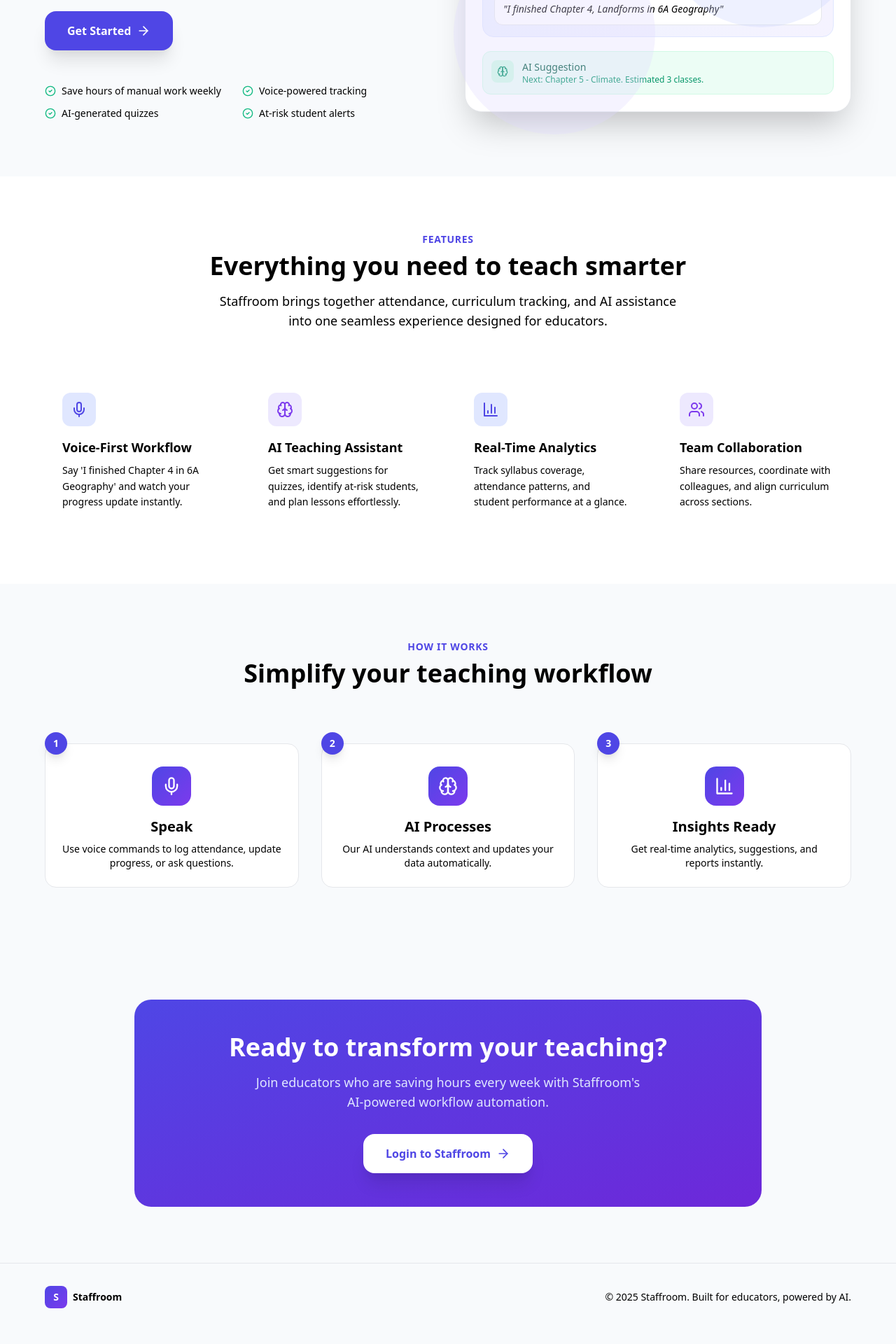
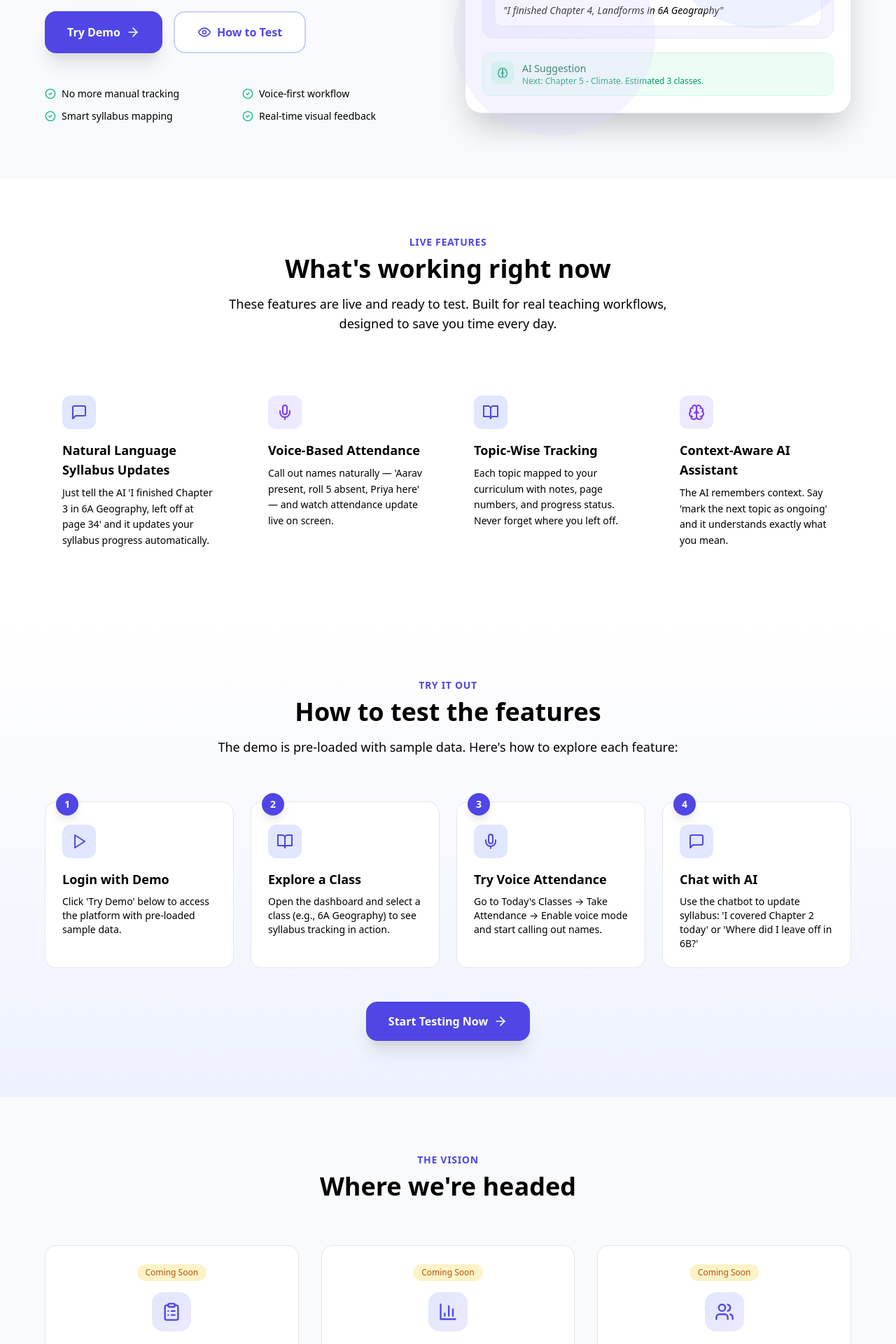
Before and after one commit to Suvichan2005/Staffroom-AI, a React (Vite) app: page / in a window 1280 px wide. Shown: the part 420-2340 px from the top of the page at 70% size. Built offline with nearby package versions, Linux system fonts and the light colour scheme; no server answers.

Commit message:
feat: Revamp Landing Page with New Features and Testing Instructions

```diff
--- a/src/pages/Landing.jsx
+++ b/src/pages/Landing.jsx
@@ -8,7 +8,12 @@
   BarChart3,
   Users,
   Sparkles,
-  CheckCircle2
+  CheckCircle2,
+  MessageSquare,
+  BookOpen,
+  ClipboardList,
+  Eye,
+  Play
 } from "lucide-react";
 
 export default function Landing() {
@@ -16,36 +21,63 @@
 
   const features = [
     {
+      icon: MessageSquare,
+      title: "Natural Language Syllabus Updates",
+      description: "Just tell the AI 'I finished Chapter 3 in 6A Geography, left off at page 34' and it updates your syllabus progress automatically.",
+      color: "indigo"
+    },
+    {
       icon: Mic,
-      title: "Voice-First Workflow",
-      description: "Say 'I finished Chapter 4 in 6A Geography' and watch your progress update instantly.",
+      title: "Voice-Based Attendance",
+      description: "Call out names naturally — 'Aarav present, roll 5 absent, Priya here' — and watch attendance update live on screen.",
+      color: "purple"
+    },
+    {
+      icon: BookOpen,
+      title: "Topic-Wise Tracking",
+      description: "Each topic mapped to your curriculum with notes, page numbers, and progress status. Never forget where you left off.",
       color: "indigo"
     },
     {
       icon: Brain,
-      title: "AI Teaching Assistant",
-      description: "Get smart suggestions for quizzes, identify at-risk students, and plan lessons effortlessly.",
-      color: "purple"
-    },
-    {
-      icon: BarChart3,
-      title: "Real-Time Analytics",
-      description: "Track syllabus coverage, attendance patterns, and student performance at a glance.",
-      color: "indigo"
-    },
-    {
-      icon: Users,
-      title: "Team Collaboration",
-      description: "Share resources, coordinate with colleagues, and align curriculum across sections.",
+      title: "Context-Aware AI Assistant",
+      description: "The AI remembers context. Say 'mark the next topic as ongoing' and it understands exactly what you mean.",
       color: "purple"
     }
   ];
 
   const benefits = [
-    "Save hours of manual work weekly",
-    "Voice-powered tracking",
-    "AI-generated quizzes",
-    "At-risk student alerts"
+    "No more manual tracking",
+    "Voice-first workflow",
+    "Smart syllabus mapping",
+    "Real-time visual feedback"
+  ];
+
+  const howToTest = [
+    {
+      step: "1",
+      title: "Login with Demo",
+      desc: "Click 'Try Demo' below to access the platform with pre-loaded sample data.",
+      icon: Play
+    },
+    {
+      step: "2",
+      title: "Explore a Class",
+      desc: "Open the dashboard and select a class (e.g., 6A Geography) to see syllabus tracking in action.",
+      icon: BookOpen
+    },
+    {
+      step: "3",
+      title: "Try Voice Attendance",
+      desc: "Go to Today's Classes → Take Attendance → Enable voice mode and start calling out names.",
+      icon: Mic
+    },
+    {
+      step: "4",
+      title: "Chat with AI",
+      desc: "Use the chatbot to update syllabus: 'I covered Chapter 2 today' or 'Where did I leave off in 6B?'",
+      icon: MessageSquare
+    }
   ];
 
   const getColorClasses = (color) => {
@@ -89,7 +121,7 @@
               <div className="space-y-4">
                 <div className="inline-flex items-center gap-2 px-4 py-2 rounded-full bg-indigo-100 text-indigo-700 text-sm font-medium">
                   <Sparkles className="w-4 h-4" />
-                  AI-Powered Teacher Assistant
+                  Early Preview
                 </div>
                 <h1 className="text-4xl sm:text-5xl lg:text-6xl font-bold text-black-900 leading-tight">
                   The Staffroom
@@ -97,8 +129,8 @@
                   Deserve
                 </h1>
                 <p className="text-lg text-black-600 leading-relaxed max-w-xl">
-                  Streamline attendance, track curriculum, and get AI-powered insights — all through voice commands.
-                  Spend less time on paperwork, more time teaching.
+                  Voice and AI-powered workflows to reduce repetitive admin tasks — track syllabus, take attendance,
+                  and manage classes naturally. Spend less time on paperwork, more time teaching.
                 </p>
               </div>
 
@@ -107,9 +139,16 @@
                   onClick={() => navigate("/login")}
                   className="flex items-center justify-center gap-2 px-8 py-4 rounded-2xl bg-indigo-600 text-white font-semibold text-base hover:bg-indigo-700 transition-all shadow-xl shadow-indigo-200 hover:shadow-2xl hover:shadow-indigo-300"
                 >
-                  Get Started
+                  Try Demo
                   <ArrowRight className="w-5 h-5" />
                 </button>
+                <a
+                  href="#how-to-test"
+                  className="flex items-center justify-center gap-2 px-8 py-4 rounded-2xl bg-white text-indigo-600 font-semibold text-base border-2 border-indigo-200 hover:border-indigo-300 hover:bg-indigo-50 transition-all"
+                >
+                  <Eye className="w-5 h-5" />
+                  How to Test
+                </a>
               </div>
 
               {/* Quick Benefits */}
@@ -205,13 +244,13 @@
             viewport={{ once: true }}
             className="text-center mb-16"
           >
-            <p className="text-sm font-semibold text-indigo-600 uppercase tracking-wider mb-2">Features</p>
+            <p className="text-sm font-semibold text-indigo-600 uppercase tracking-wider mb-2">Live Features</p>
             <h2 className="text-3xl sm:text-4xl font-bold text-black-900 mb-4">
-              Everything you need to teach smarter
+              What's working right now
             </h2>
             <p className="text-lg text-black-600 max-w-2xl mx-auto">
-              Staffroom brings together attendance, curriculum tracking, and AI assistance
-              into one seamless experience designed for educators.
+              These features are live and ready to test. Built for real teaching workflows,
+              designed to save you time every day.
             </p>
           </motion.div>
 
@@ -239,7 +278,66 @@
         </div>
       </section>
 
-      {/* How It Works */}
+      {/* How to Test Section */}
+      <section id="how-to-test" className="py-20 px-4 sm:px-6 bg-gradient-to-b from-white to-indigo-50">
+        <div className="max-w-6xl mx-auto">
+          <motion.div
+            initial={{ opacity: 0, y: 20 }}
+            whileInView={{ opacity: 1, y: 0 }}
+            viewport={{ once: true }}
+            className="text-center mb-16"
+          >
+            <p className="text-sm font-semibold text-indigo-600 uppercase tracking-wider mb-2">Try It Out</p>
+            <h2 className="text-3xl sm:text-4xl font-bold text-black-900 mb-4">
+              How to test the features
+            </h2>
+            <p className="text-lg text-black-600 max-w-2xl mx-auto">
+              The demo is pre-loaded with sample data. Here's how to explore each feature:
+            </p>
+          </motion.div>
+
+          <div className="grid md:grid-cols-2 lg:grid-cols-4 gap-6">
+            {howToTest.map((item, i) => (
+              <motion.div
+                key={item.step}
+                initial={{ opacity: 0, y: 20 }}
+                whileInView={{ opacity: 1, y: 0 }}
+                viewport={{ once: true }}
+                transition={{ delay: i * 0.1 }}
+                className="relative"
+              >
+                <div className="absolute -top-3 left-4 w-8 h-8 rounded-full bg-indigo-600 text-white text-sm font-bold flex items-center justify-center z-10 shadow-lg">
+                  {item.step}
+                </div>
+                <div className="bg-white rounded-2xl border border-black-200 p-6 pt-8 h-full hover:shadow-lg transition-shadow">
+                  <div className="w-12 h-12 rounded-xl bg-indigo-100 flex items-center justify-center mb-4">
+                    <item.icon className="w-6 h-6 text-indigo-600" />
+                  </div>
+                  <h3 className="text-lg font-semibold text-black-800 mb-2">{item.title}</h3>
+                  <p className="text-sm text-black-600">{item.desc}</p>
+                </div>
+              </motion.div>
+            ))}
+          </div>
+
+          <motion.div
+            initial={{ opacity: 0, y: 20 }}
+            whileInView={{ opacity: 1, y: 0 }}
+            viewport={{ once: true }}
+            className="mt-12 text-center"
+          >
+            <button
+              onClick={() => navigate("/login")}
+              className="inline-flex items-center gap-2 px-8 py-4 rounded-2xl bg-indigo-600 text-white font-semibold text-base hover:bg-indigo-700 transition-all shadow-xl shadow-indigo-200"
+            >
+              Start Testing Now
+              <ArrowRight className="w-5 h-5" />
+            </button>
+          </motion.div>
+        </div>
+      </section>
+
+      {/* Vision Section */}
       <section className="py-20 px-4 sm:px-6">
         <div className="max-w-6xl mx-auto">
           <motion.div
@@ -248,33 +346,47 @@
             viewport={{ once: true }}
             className="text-center mb-16"
           >
-            <p className="text-sm font-semibold text-indigo-600 uppercase tracking-wider mb-2">How It Works</p>
+            <p className="text-sm font-semibold text-indigo-600 uppercase tracking-wider mb-2">The Vision</p>
             <h2 className="text-3xl sm:text-4xl font-bold text-black-900 mb-4">
-              Simplify your teaching workflow
+              Where we're headed
             </h2>
           </motion.div>
 
           <div className="grid md:grid-cols-3 gap-8">
             {[
-              { step: "1", icon: Mic, title: "Speak", desc: "Use voice commands to log attendance, update progress, or ask questions." },
-              { step: "2", icon: Brain, title: "AI Processes", desc: "Our AI understands context and updates your data automatically." },
-              { step: "3", icon: BarChart3, title: "Insights Ready", desc: "Get real-time analytics, suggestions, and reports instantly." }
+              {
+                icon: ClipboardList,
+                title: "Assignment & Assessment",
+                desc: "AI-generated quizzes, assignment tracking, and automatic score logging from voice or image input.",
+                status: "Coming Soon"
+              },
+              {
+                icon: BarChart3,
+                title: "Student Insights",
+                desc: "Smart alerts for at-risk students, attendance patterns, and personalized teaching suggestions.",
+                status: "Coming Soon"
+              },
+              {
+                icon: Users,
+                title: "HOD & Admin Dashboards",
+                desc: "Syllabus oversight across sections, timetable management, substitution handling, and coordination tools.",
+                status: "Coming Soon"
+              }
             ].map((item, i) => (
               <motion.div
-                key={item.step}
+                key={item.title}
                 initial={{ opacity: 0, y: 20 }}
                 whileInView={{ opacity: 1, y: 0 }}
                 viewport={{ once: true }}
                 transition={{ delay: i * 0.15 }}
-                className="relative pt-4"
+                className="relative"
               >
-                {/* Step Number */}
-                <div className="absolute top-0 -translate-x-1/2 w-8 h-8 rounded-full bg-indigo-600 text-white text-sm font-bold flex items-center justify-center z-10 shadow-lg">
-                  {item.step}
-                </div>
-                <div className="bg-white rounded-2xl border border-black-200 p-6 pt-8 text-center hover:shadow-lg transition-shadow">
-                  <div className="w-14 h-14 rounded-2xl bg-gradient-to-br from-indigo-600 to-purple-600 flex items-center justify-center mx-auto mb-4">
-                    <item.icon className="w-7 h-7 text-white" />
+                <div className="bg-white rounded-2xl border border-black-200 p-6 text-center hover:shadow-lg transition-shadow h-full">
+                  <div className="inline-block px-3 py-1 rounded-full bg-yellow-100 text-yellow-700 text-xs font-medium mb-4">
+                    {item.status}
+                  </div>
+                  <div className="w-14 h-14 rounded-2xl bg-gradient-to-br from-indigo-100 to-purple-100 flex items-center justify-center mx-auto mb-4">
+                    <item.icon className="w-7 h-7 text-indigo-600" />
                   </div>
                   <h3 className="text-xl font-semibold text-black-800 mb-2">{item.title}</h3>
                   <p className="text-sm text-black-600">{item.desc}</p>
@@ -282,6 +394,22 @@
               </motion.div>
             ))}
           </div>
+
+          <motion.div
+            initial={{ opacity: 0, y: 20 }}
+            whileInView={{ opacity: 1, y: 0 }}
+            viewport={{ once: true }}
+            className="mt-12 bg-gradient-to-r from-indigo-50 to-purple-50 rounded-2xl p-8 border border-indigo-100"
+          >
+            <div className="max-w-3xl mx-auto text-center">
+              <h3 className="text-xl font-semibold text-black-800 mb-4">The Long-Term Goal</h3>
+              <p className="text-black-600 leading-relaxed">
+                Staffroom AI is designed to be a <strong>teaching companion</strong>, not a replacement for existing systems.
+                It works alongside tools like Google Classroom or campus ERPs, adding intelligence, automation, and analytics
+                on top. The goal is simple: let teachers focus on teaching, while Staffroom handles the rest.
+              </p>
+            </div>
+          </motion.div>
         </div>
       </section>
 
@@ -300,17 +428,17 @@
 
             <div className="relative z-10">
               <h2 className="text-3xl sm:text-4xl font-bold text-white mb-4">
-                Ready to transform your teaching?
+                Your feedback shapes this product
               </h2>
               <p className="text-lg text-indigo-100 mb-8 max-w-xl mx-auto">
-                Join educators who are saving hours every week with Staffroom's
-                AI-powered workflow automation.
+                This is an early prototype built specifically for teachers.
+                I'd genuinely love to hear what works, what doesn't, and what you wish existed.
               </p>
               <button
                 onClick={() => navigate("/login")}
                 className="inline-flex items-center gap-2 px-8 py-4 rounded-2xl bg-white text-indigo-600 font-semibold text-base hover:bg-indigo-50 transition-colors shadow-xl"
               >
-                Login to Staffroom
+                Explore the Demo
                 <ArrowRight className="w-5 h-5" />
               </button>
             </div>
@@ -325,10 +453,10 @@
             <div className="w-8 h-8 rounded-lg bg-gradient-to-br from-indigo-600 to-purple-600 flex items-center justify-center">
               <span className="text-white font-bold text-sm">S</span>
             </div>
-            <span className="text-sm font-semibold text-black-700">Staffroom</span>
+            <span className="text-sm font-semibold text-black-700">Staffroom AI</span>
           </div>
           <p className="text-sm text-black-500">
-            © 2025 Staffroom. Built for educators, powered by AI.
+            Built by Suvansh ✨
           </p>
         </div>
       </footer>
```
